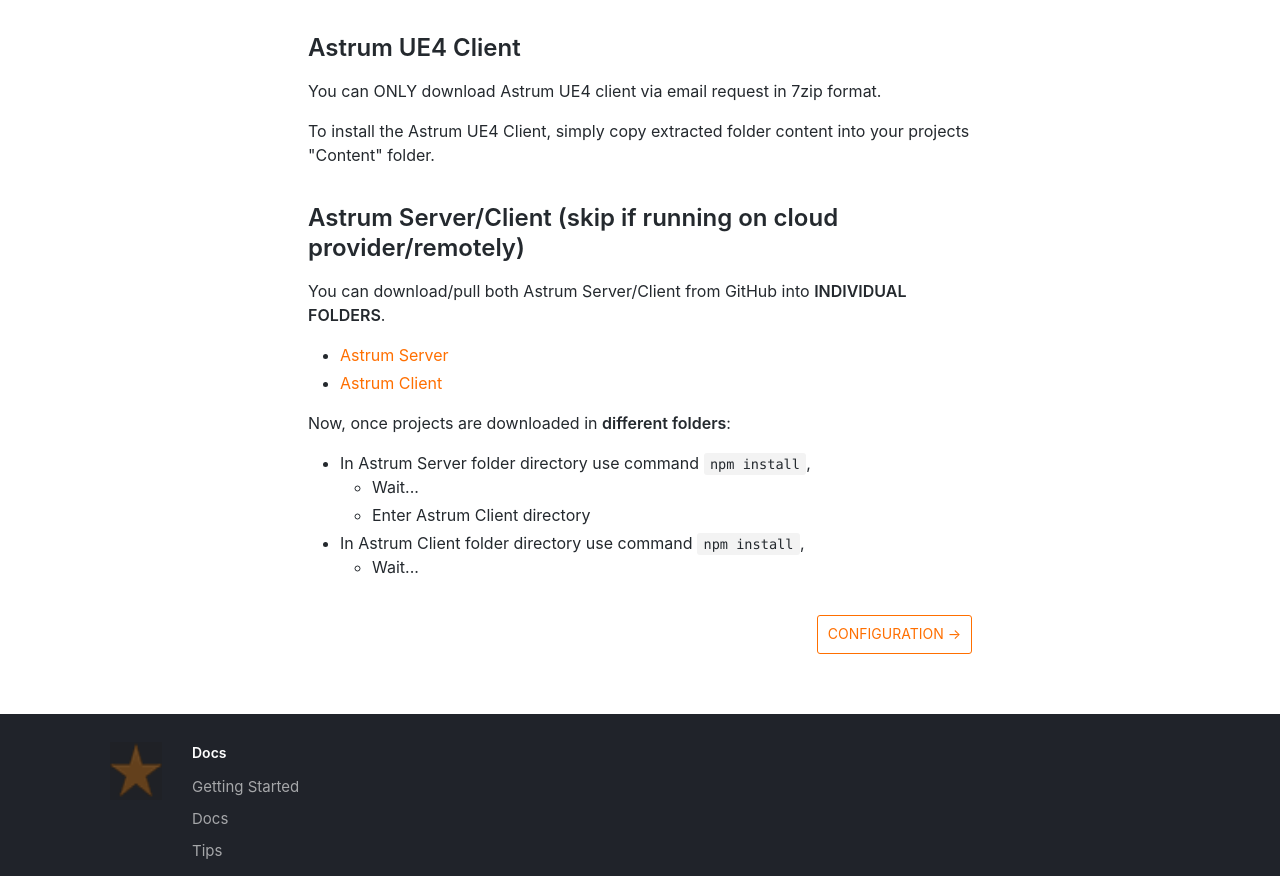
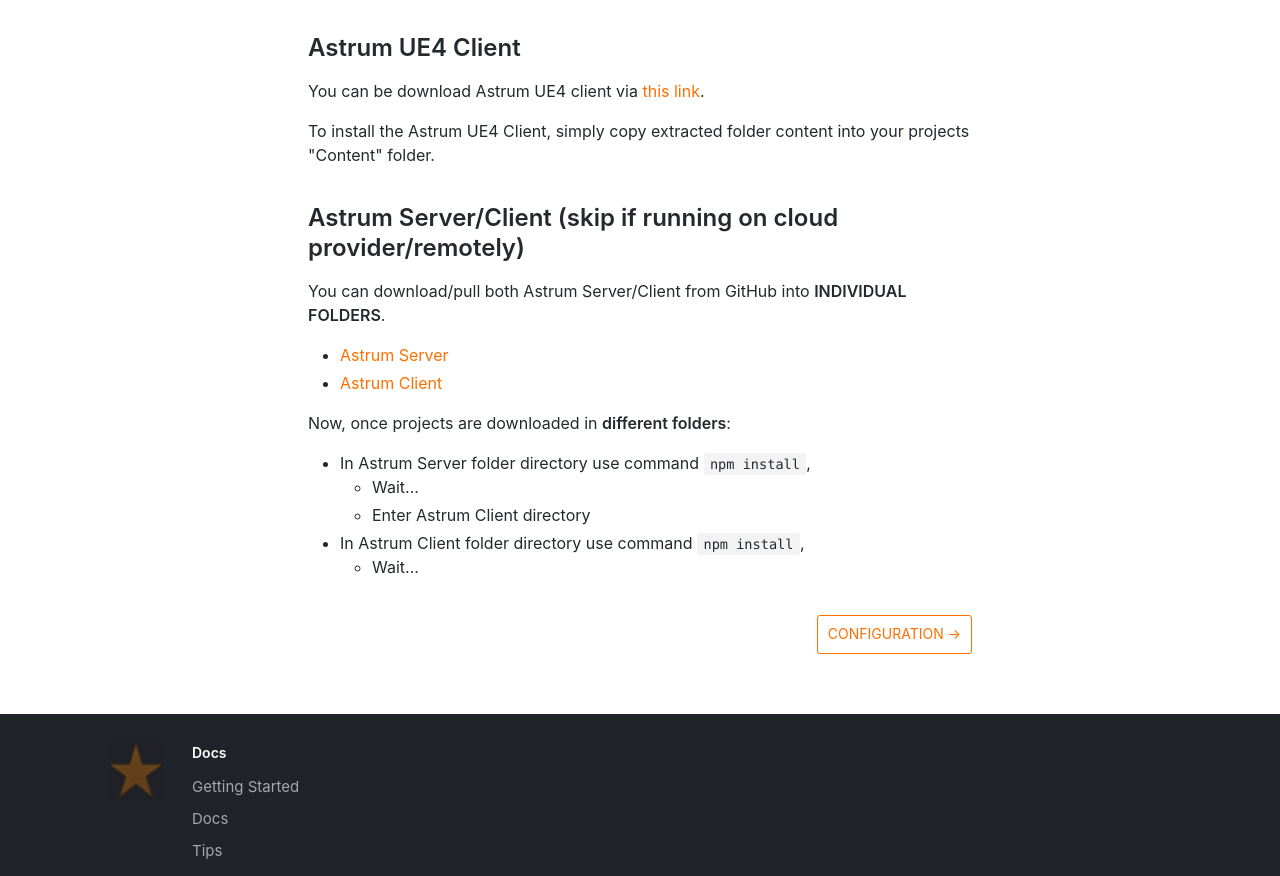
Before and after one commit to ClixStudios/AstrumDocumentation, a plain HTML site: page docs/install.html in a window 1280 px wide. Shown: the part 1369-2245 px from the top of the page. Drawn offline with nearby package versions, Linux system fonts and the light colour scheme.

Commit message:
Added link to 7z file

```diff
--- a/docs/install.html
+++ b/docs/install.html
@@ -102,7 +102,7 @@
 └── {project-name}.uproject
 </code></pre>
 <h2><a class="anchor" aria-hidden="true" id="astrum-ue4-client"></a><a href="#astrum-ue4-client" aria-hidden="true" class="hash-link"><svg class="hash-link-icon" aria-hidden="true" height="16" version="1.1" viewBox="0 0 16 16" width="16"><path fill-rule="evenodd" d="M4 9h1v1H4c-1.5 0-3-1.69-3-3.5S2.55 3 4 3h4c1.45 0 3 1.69 3 3.5 0 1.41-.91 2.72-2 3.25V8.59c.58-.45 1-1.27 1-2.09C10 5.22 8.98 4 8 4H4c-.98 0-2 1.22-2 2.5S3 9 4 9zm9-3h-1v1h1c1 0 2 1.22 2 2.5S13.98 12 13 12H9c-.98 0-2-1.22-2-2.5 0-.83.42-1.64 1-2.09V6.25c-1.09.53-2 1.84-2 3.25C6 11.31 7.55 13 9 13h4c1.45 0 3-1.69 3-3.5S14.5 6 13 6z"></path></svg></a>Astrum UE4 Client</h2>
-<p>You can ONLY download Astrum UE4 client via email request in 7zip format.</p>
+<p>You can be download Astrum UE4 client via <a href="../../AstrumUE4ClientPack.7z">this link</a>.</p>
 <p>To install the Astrum UE4 Client, simply copy extracted folder content into your projects &quot;Content&quot; folder.</p>
 <h2><a class="anchor" aria-hidden="true" id="astrum-serverclient-skip-if-running-on-cloud-providerremotely"></a><a href="#astrum-serverclient-skip-if-running-on-cloud-providerremotely" aria-hidden="true" class="hash-link"><svg class="hash-link-icon" aria-hidden="true" height="16" version="1.1" viewBox="0 0 16 16" width="16"><path fill-rule="evenodd" d="M4 9h1v1H4c-1.5 0-3-1.69-3-3.5S2.55 3 4 3h4c1.45 0 3 1.69 3 3.5 0 1.41-.91 2.72-2 3.25V8.59c.58-.45 1-1.27 1-2.09C10 5.22 8.98 4 8 4H4c-.98 0-2 1.22-2 2.5S3 9 4 9zm9-3h-1v1h1c1 0 2 1.22 2 2.5S13.98 12 13 12H9c-.98 0-2-1.22-2-2.5 0-.83.42-1.64 1-2.09V6.25c-1.09.53-2 1.84-2 3.25C6 11.31 7.55 13 9 13h4c1.45 0 3-1.69 3-3.5S14.5 6 13 6z"></path></svg></a>Astrum Server/Client (skip if running on cloud provider/remotely)</h2>
 <p>You can download/pull both Astrum Server/Client from GitHub into <strong>INDIVIDUAL FOLDERS</strong>.</p>
```
Also changed, not shown: docs/install/index.html (+1 -1 lines).
